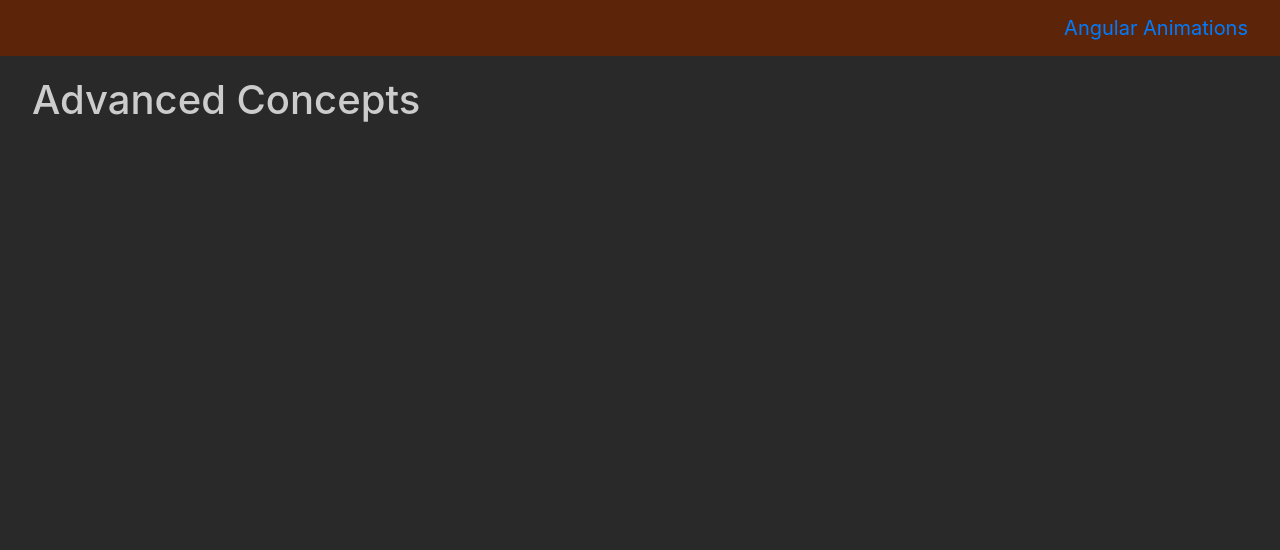
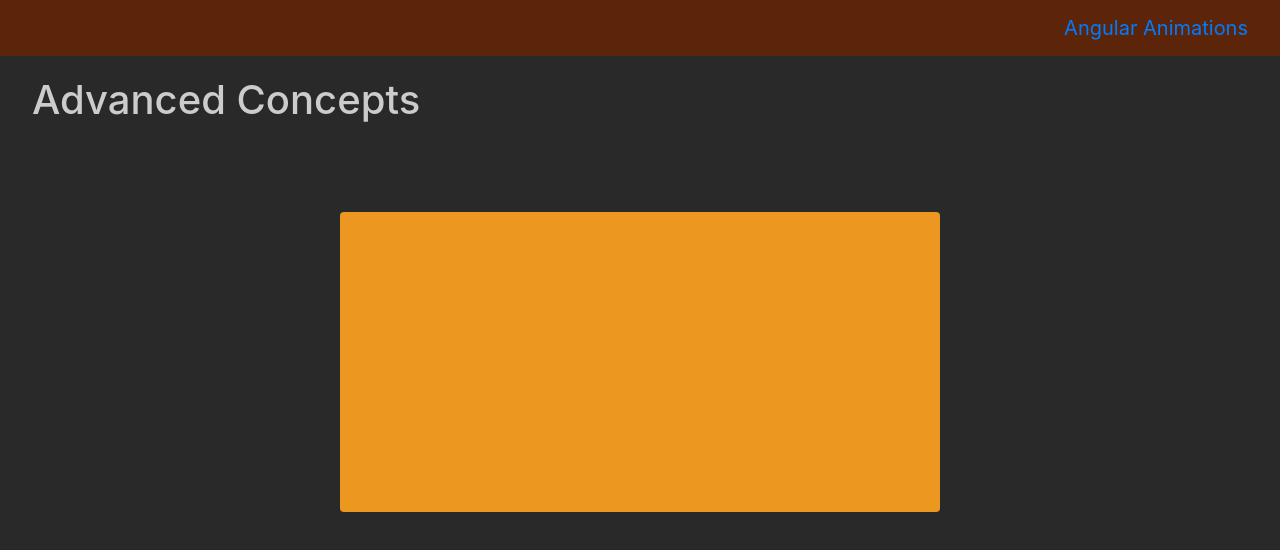
Before and after one commit to NathanPickard/ang-animations, an Angular app: page /animation-advanced in a window 1280 px wide. Shown: the top 550 px of the page. Built offline with nearby package versions, Linux system fonts and the light colour scheme.

Commit message:
Adding reusable animation

```diff
--- /dev/null
+++ b/src/app/animations.ts
@@ -0,0 +1,10 @@
+import { animate, animation, style } from '@angular/animations';
+
+export var fadeAnimation = animation([
+  style({
+    opacity: "0"
+  }),
+  animate("800ms 300ms ease-in-out", style({
+    opacity: "1"
+  }))
+])
--- a/src/app/app.module.ts
+++ b/src/app/app.module.ts
@@ -7,6 +7,7 @@ import { RouterModule, Routes } from '@angular/router';
 import { AppComponent } from './app.component';
 import { AnimboxComponent } from './animbox.component';
 import { MouseComponent } from './mouse.component';
+import { FadeBlockComponent } from './fadeblock.component';
 import { HomeComponent } from './routes/home.component';
 import { BasicComponent } from './routes/basic.component';
 import { ContainedComponent } from './routes/contained.component';
@@ -42,6 +43,7 @@ const animationRoutes: Routes = [
     AppComponent,
     AnimboxComponent,
     MouseComponent,
+    FadeBlockComponent,
     HomeComponent,
     BasicComponent,
     ContainedComponent,
--- /dev/null
+++ b/src/app/fadeblock.component.ts
@@ -0,0 +1,31 @@
+import { Component } from '@angular/core';
+import { trigger, state, style, animate, transition, useAnimation } from '@angular/animations';
+import { fadeAnimation } from './animations';
+
+@Component({
+  selector: 'fadeblock',
+  template: `
+        <div class="fadeBlock mx-auto" [@changeState]="currentState"></div>
+    `,
+  styles: [
+    `
+            .fadeBlock {
+                background-color: #ec971f;
+                width: 600px;
+                height: 300px;
+                border-radius: 4px;
+                margin: 5rem;
+                opacity: 1;
+            }
+        `
+  ],
+  animations: [
+    trigger('changeState', [
+      transition('void => *', [
+        useAnimation(fadeAnimation)
+      ])
+    ])
+  ]
+})
+
+export class FadeBlockComponent { }
--- a/src/app/routes/advanced.component.ts
+++ b/src/app/routes/advanced.component.ts
@@ -6,7 +6,7 @@ import { Component } from '@angular/core';
     <div class="container-fluid">
       <div class="row align-items-center">
           <div class="col-12">
-              <div></div>
+              <fadeblock></fadeblock>
           </div>
       </div>
     </div>
```
